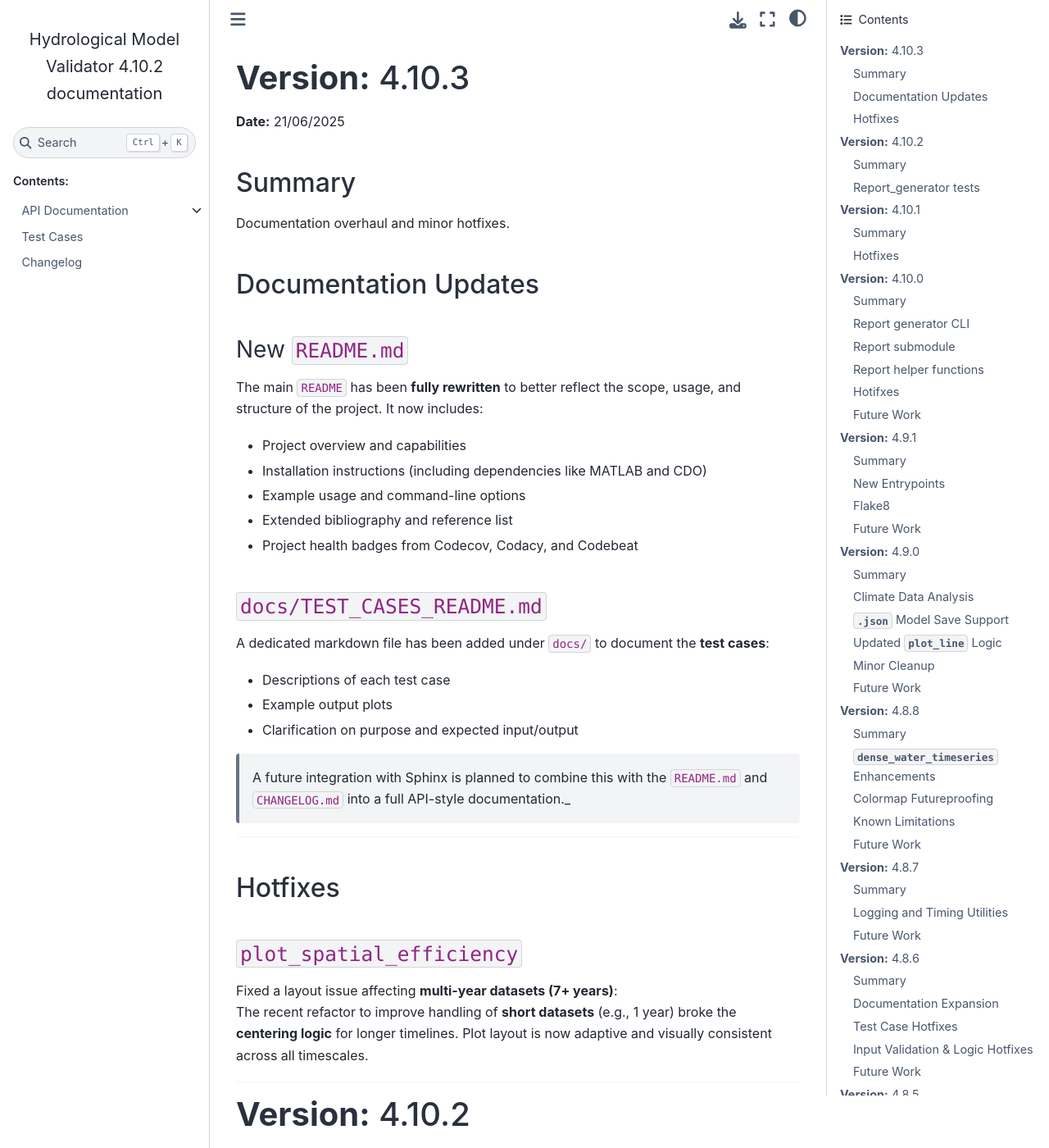
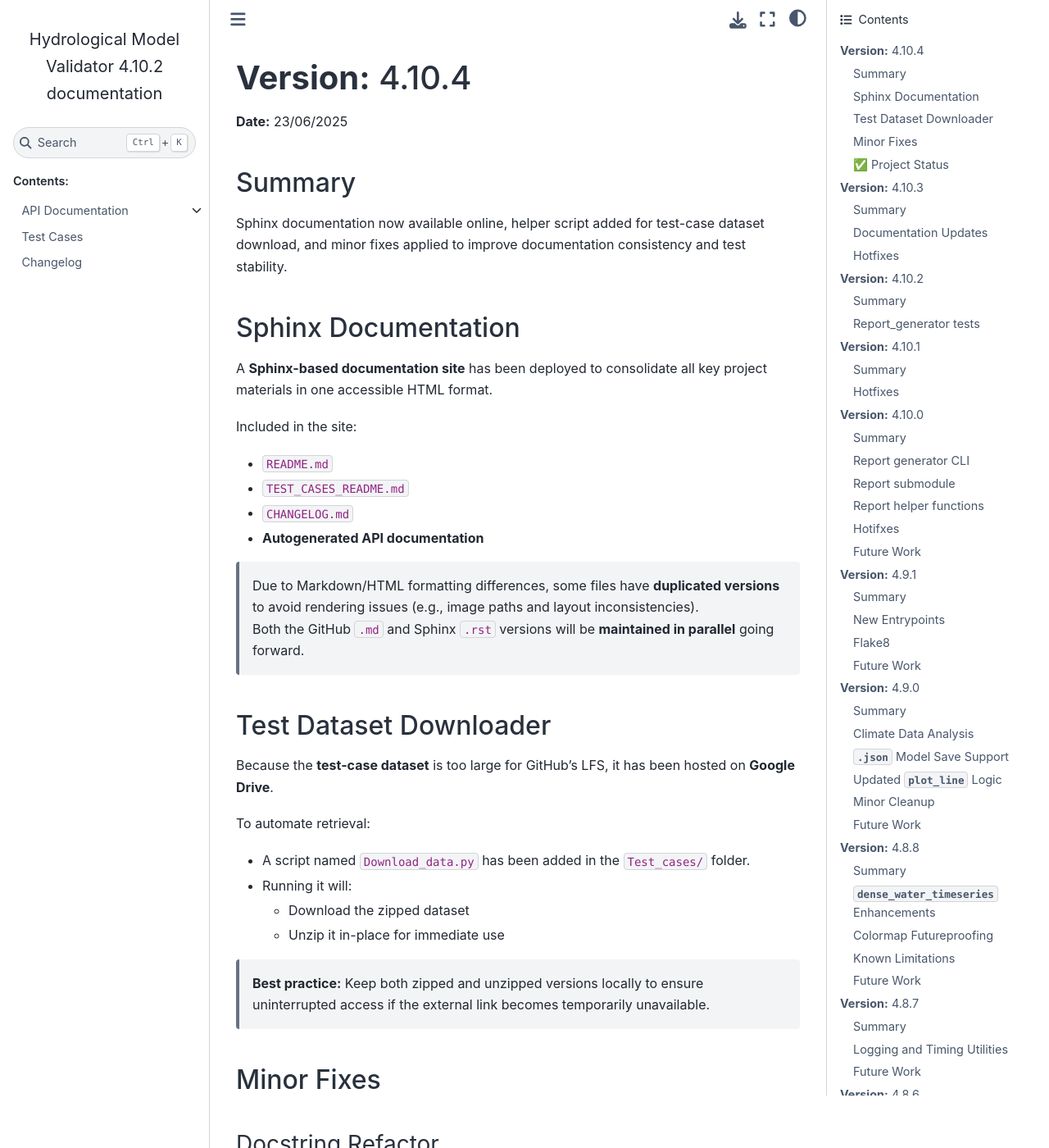
Before and after one commit to AlessandroGozzoli/Hydrological-Model-Validator, a Sphinx documentation site: the page built from docs/source/CHANGELOG.md, in a window 1280 px wide and 1400 px high. Shown: the whole window at 82% size. Built offline with Sphinx 7.4.7 and the Sphinx Book theme 1.1.4, drawn with Linux system fonts in a browser that asks for light colours; some of the changed text lies outside the part shown.

Commit message:
Updated CHANGELOG

```diff
--- a/docs/source/CHANGELOG.md
+++ b/docs/source/CHANGELOG.md
@@ -1,3 +1,59 @@
+## **Version:** 4.10.4
+**Date:** 23/06/2025
+
+### Summary
+
+Sphinx documentation now available online, helper script added for test-case dataset download, and minor fixes applied to improve documentation consistency and test stability.
+
+### Sphinx Documentation
+
+A **Sphinx-based documentation site** has been deployed to consolidate all key project materials in one accessible HTML format.
+
+Included in the site:
+- `README.md`
+- `TEST_CASES_README.md`
+- `CHANGELOG.md`
+- **Autogenerated API documentation**
+
+> Due to Markdown/HTML formatting differences, some files have **duplicated versions** to avoid rendering issues (e.g., image paths and layout inconsistencies).
+Both the GitHub `.md` and Sphinx `.rst` versions will be **maintained in parallel** going forward.
+
+### Test Dataset Downloader
+
+Because the **test-case dataset** is too large for GitHub’s LFS, it has been hosted on **Google Drive**.
+
+To automate retrieval:
+
+- A script named `Download_data.py` has been added in the `Test_cases/` folder.
+- Running it will:
+  - Download the zipped dataset
+  - Unzip it in-place for immediate use
+
+> **Best practice:** Keep both zipped and unzipped versions locally to ensure uninterrupted access if the external link becomes temporarily unavailable.
+
+
+### Minor Fixes
+
+#### Docstring Refactor
+- Plotting function docstrings have been reformatted:
+  - Removed 2-column style (which broke HTML formatting)
+  - Now compliant with Sphinx autodoc parsing
+
+#### Import Fixes
+- Relative imports have been fully replaced with **absolute imports** to prevent breakages during Sphinx auto-build.
+
+#### Test Errors
+- Some tests unexpectedly failed due to unclear causes (likely linked to recent layout changes)
+- These issues have been manually addressed and all test suites now pass.
+
+### ✅ Project Status
+
+This marks the **official completion** of the project’s primary development phase.
+
+> **Final milestone achieved.** All deliverables are in place, documented, and operational.
+
+--------------------------------------------------------------------------------------
+
 ## **Version:** 4.10.3
 **Date:** 21/06/2025
 
```
Also changed, not shown: docs/CHANGELOG.md.
